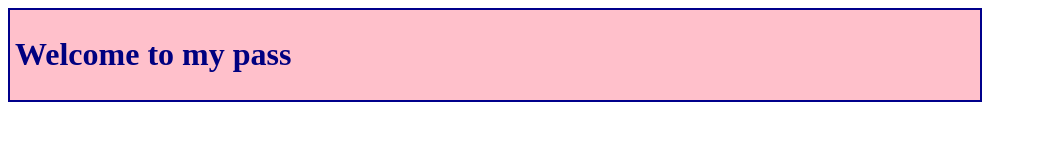
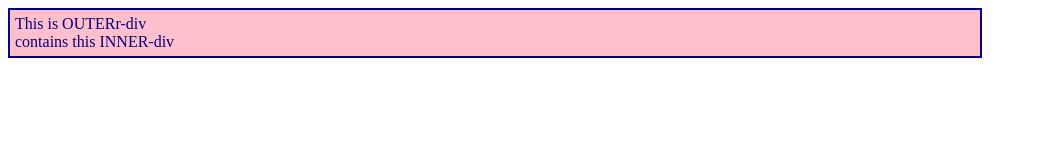
Before and after one commit to shobhit24/My-Resume, a plain HTML site: page div-tag.html in a window 1280 px wide. Shown: the whole page, without its empty margins (0-1037 px from the left). Drawn offline with Linux system fonts and the light colour scheme.

Commit message:
Update div-tag.html

```diff
--- a/div-tag.html
+++ b/div-tag.html
@@ -14,7 +14,10 @@
 </style>
 <body>
  <div class="outer-div">
-  <h1>Welcome to my pass</h1>
+    This is OUTERr-div
+   <div class="inner-div">
+     contains this INNER-div
+   </div>
  </div>
 </body>
 </body>
```
